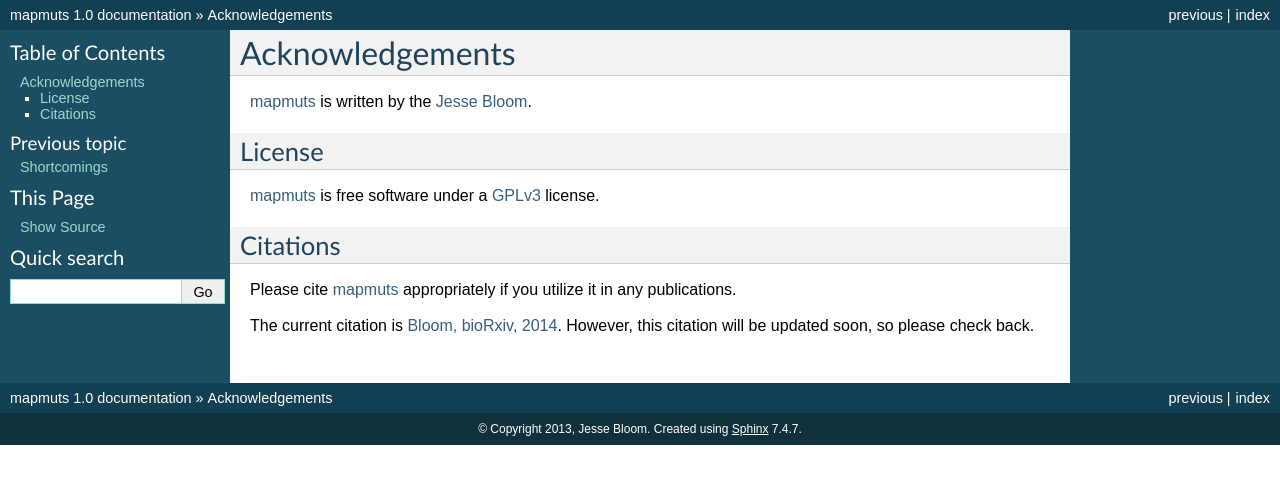
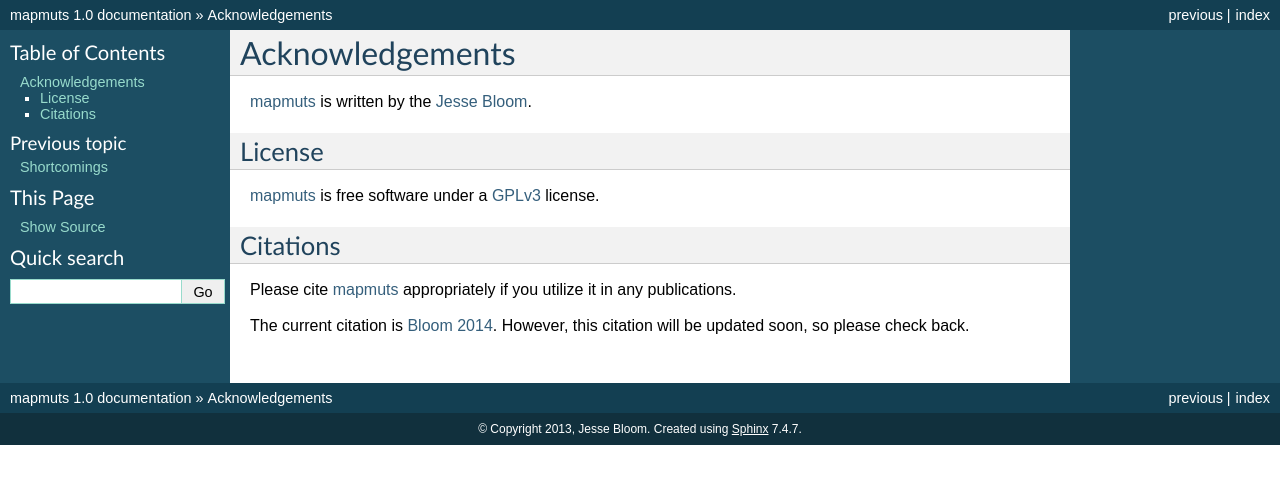
Before and after one commit to jbloom/mapmuts, a Sphinx documentation site: the page built from docs/acknowledgements.rst, in a window 1280 px wide. Shown: the top 484 px of the page. Built offline with Sphinx 7.4.7, drawn with Linux system fonts in a browser that asks for light colours; formulas are drawn with MathJax 3.

Commit message:
Updated citation

```diff
--- a/docs/acknowledgements.rst
+++ b/docs/acknowledgements.rst
@@ -12,6 +12,6 @@ Citations
 ----------------
 Please cite `mapmuts`_ appropriately if you utilize it in any publications.
 
-The current citation is `Bloom, bioRxiv, 2014`_. However, this citation will be updated soon, so please check back.
+The current citation is `Bloom 2014`_. However, this citation will be updated soon, so please check back.
 
 .. include:: weblinks.txt
--- a/docs/weblinks.txt
+++ b/docs/weblinks.txt
@@ -26,7 +26,7 @@
 .. _`Dirichlet distribution`: http://en.wikipedia.org/wiki/Dirichlet_distribution
 .. _`concentration parameter`: http://en.wikipedia.org/wiki/Concentration_parameter
 .. _`Shannon-Jensen divergence` : http://en.wikipedia.org/wiki/Jensen%E2%80%93Shannon_divergence
-.. _`Bloom, bioRxiv, 2014`: http://biorxiv.org/content/early/2014/03/05/002899
+.. _`Bloom 2014`: http://biorxiv.org/content/early/2014/04/27/002899
 .. _`Gini-Simpson index`: http://en.wikipedia.org/wiki/Diversity_index#Gini-Simpson
 .. _`rpy2`: http://rpy.sourceforge.net/rpy2.html
 .. _`R`: http://rpy.sourceforge.net/rpy2.html
```
